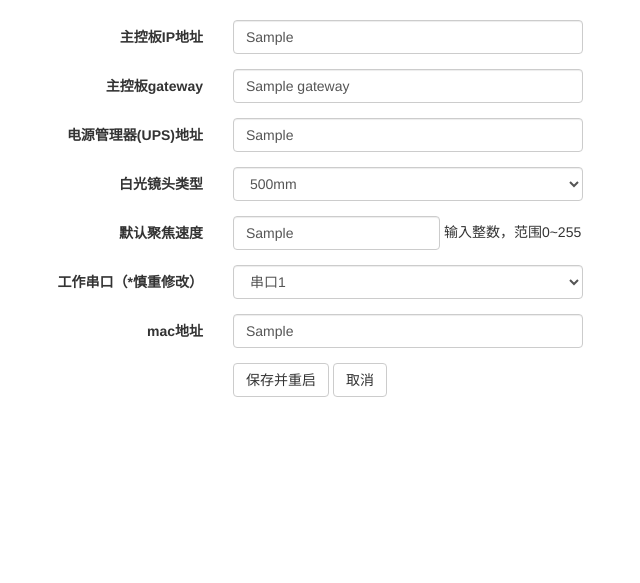
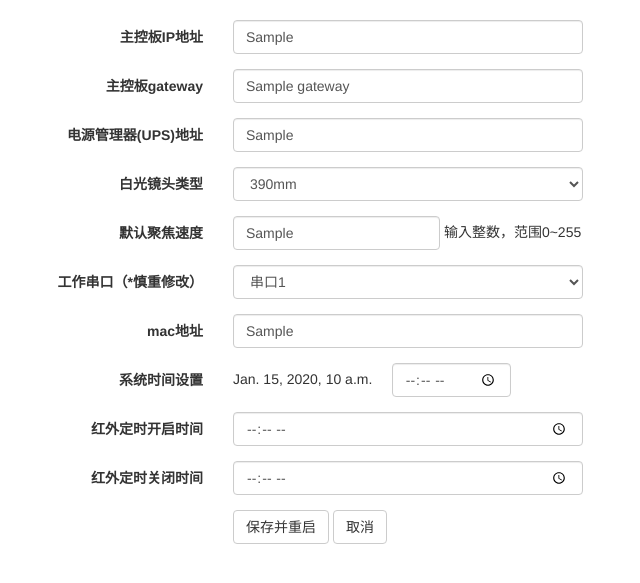
Before and after one commit to WesleyBlq/costar_config_web, a Django app: template welcome/templates/welcome.html in a window 1280 px wide. Shown: the part 72-655 px from the top of the page, without its empty margins (42-682 px from the left). Run offline with Django 3.2, Linux system fonts and the light colour scheme; the template is opened without the code that fills it: most values are stand-ins (such as "Sample title", 1, 10 or a date in 2020); some libraries are stand-ins or nearby versions.

Commit message:
flush some change

```diff
--- a/welcome/templates/welcome.html
+++ b/welcome/templates/welcome.html
@@ -44,6 +44,7 @@
                 <label class="col-sm-4 control-label">白光镜头类型</label>
                 <div class="col-sm-8">
                     <select class="form-control" name="camera_type">
+                        <option value="390" {% if camera_type == "390" %} selected="selected" {% endif %}>390mm</option>
                         <option value="500" {% if  camera_type  == "500" %} selected="selected" {% endif %} >500mm</option>
                         <option value="750" {% if  camera_type  == "750" %} selected="selected" {% endif %}>750mm</option>
                         <option value="1000" {% if camera_type  == "1000" %} selected="selected" {% endif %}>1000mm</option>
@@ -77,6 +78,27 @@
                 <label class="col-sm-4 control-label">mac地址</label>
                 <div class="col-sm-8">
                     <input name="mac_addr" class="form-control" value="{{ mac_addr }}">
+                </div>
+            </div>
+
+            <div class="form-group ">
+                <label class="col-sm-4 control-label">系统时间设置</label>
+                <div class="col-sm-8 form-inline">
+                    <span>{{ sys_time }}</span>&nbsp;&nbsp;&nbsp;&nbsp;
+                    <input name="sys_time" class="form-control" type="time" value="{{ sys_time }}">
+                </div>
+            </div>
+
+            <div class="form-group ">
+                <label class="col-sm-4 control-label">红外定时开启时间</label>
+                <div class="col-sm-8">
+                    <input name="infra_open" class="form-control" type="time" value="{{ infra_open }}">
+                </div>
+            </div>
+            <div class="form-group ">
+                <label class="col-sm-4 control-label">红外定时关闭时间</label>
+                <div class="col-sm-8">
+                    <input name="infra_close" class="form-control" type="time" value="{{ infra_close }}">
                 </div>
             </div>
 
@@ -121,10 +143,13 @@
                 var camera_type = $("select[name=camera_type]").val();
                 var serial_num = $("select[name=serial_num]").val();
                 var mac_addr = $("input[name=mac_addr]").val();
+                var sys_time = $("input[name=sys_time]").val();
+                var infra_open = $("input[name=infra_open]").val();
+                var infra_close = $("input[name=infra_close]").val();
 
                 $.ajax({
                     type:"GET",
-                    data: {"host_ip":host_ip, "UPS_ip":UPS_ip, "gateway":gateway, "camera_type":camera_type, "serial_num":serial_num, "mac_addr":mac_addr},
+                    data: {"host_ip":host_ip, "UPS_ip":UPS_ip, "gateway":gateway, "camera_type":camera_type, "serial_num":serial_num, "mac_addr":mac_addr, "sys_time": sys_time, "infra_open": infra_open, "infra_close": infra_close},
                     url: "/change/", //后台处理函数的url 这里用的是static url 需要与urls.py中的name一致
                     cache: false,
                     dataType: "text",
```
Also changed, not shown: welcome/views.py (+20 -1 lines).
